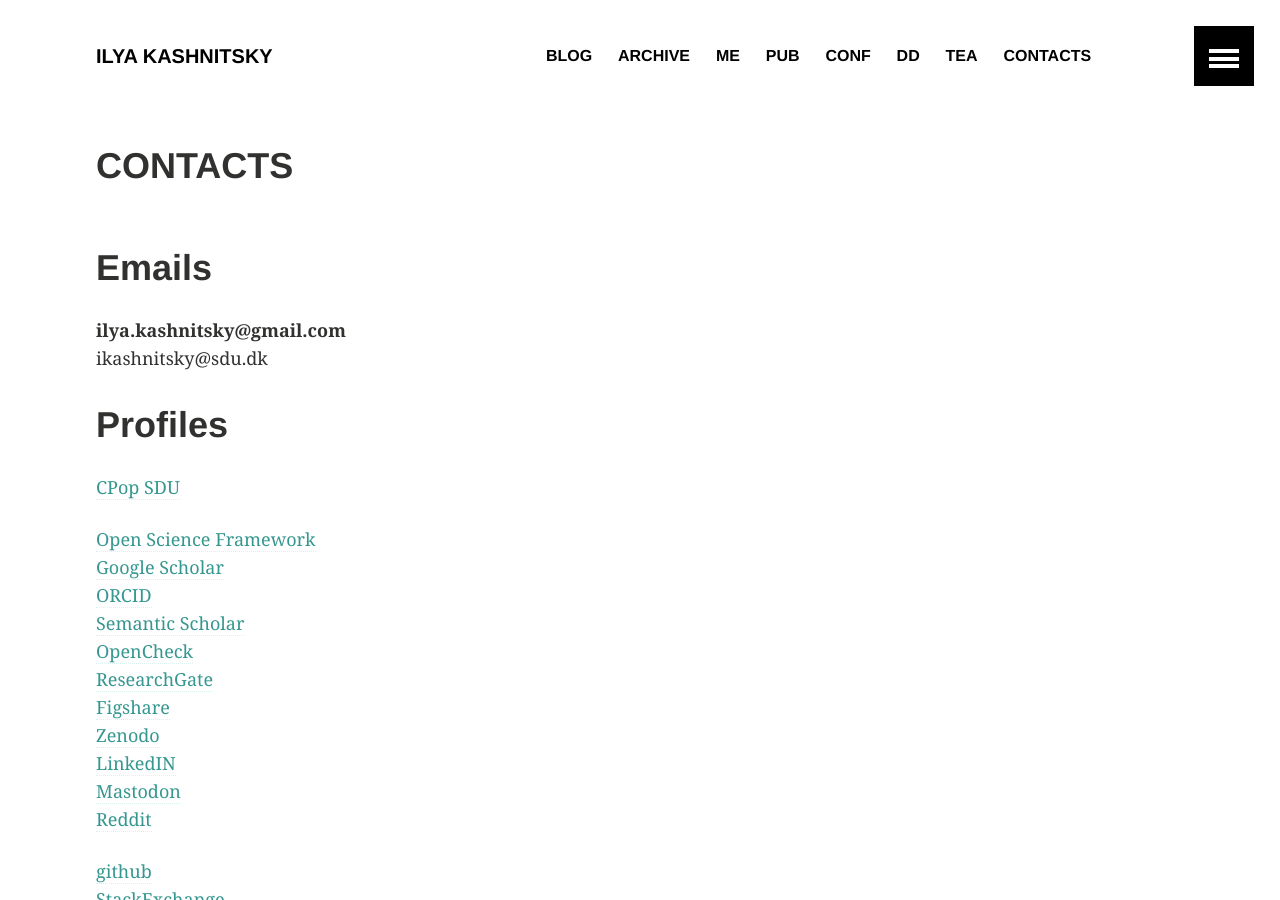
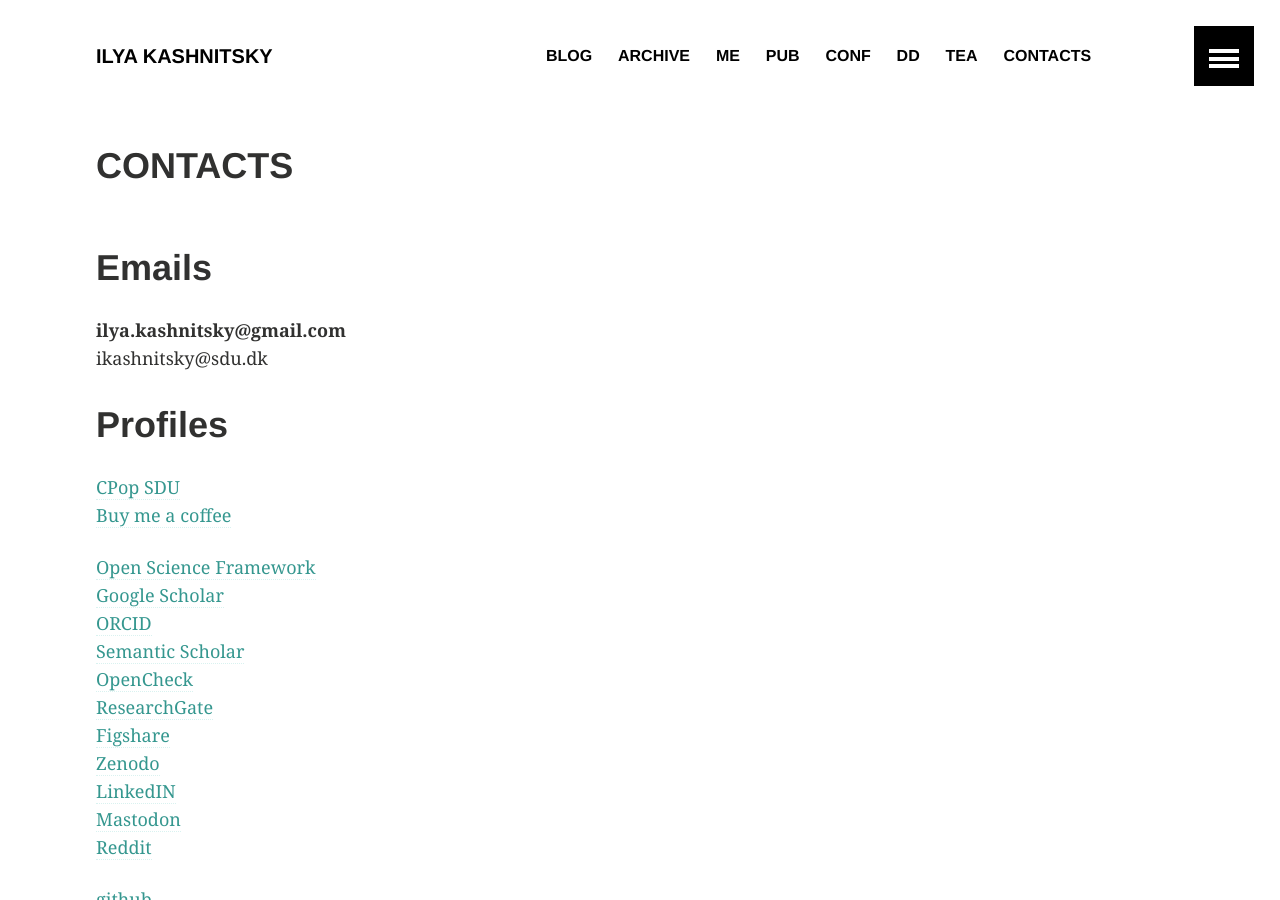
Before and after one commit to ikashnitsky/old-ikashnitsky-github-io, a Jekyll site: the page built from _pages/contacts.md, in a window 1280 px wide and 900 px high. Built offline with Jekyll 4.4.1, drawn with Linux system fonts in a browser that asks for light colours.

Commit message:
Update contacts.md

```diff
--- a/_pages/contacts.md
+++ b/_pages/contacts.md
@@ -13,6 +13,7 @@ ikashnitsky@sdu.dk
 
 # Profiles
 [CPop SDU](https://www.sdu.dk/en/forskning/forskningsenheder/samf/cpop/about_the_centre/our_people/cpop_dem/ilya_kashnitsky)
+[Buy me a coffee](https://www.buymeacoffee.com/ikashnitsky)
 
 [Open Science Framework](https://osf.io/n6usx)
 [Google Scholar](https://scholar.google.nl/citations?hl=en&user=tSQW1XYAAAAJ&imq=Ilya+Kashnitsky&btnA=1)
```
